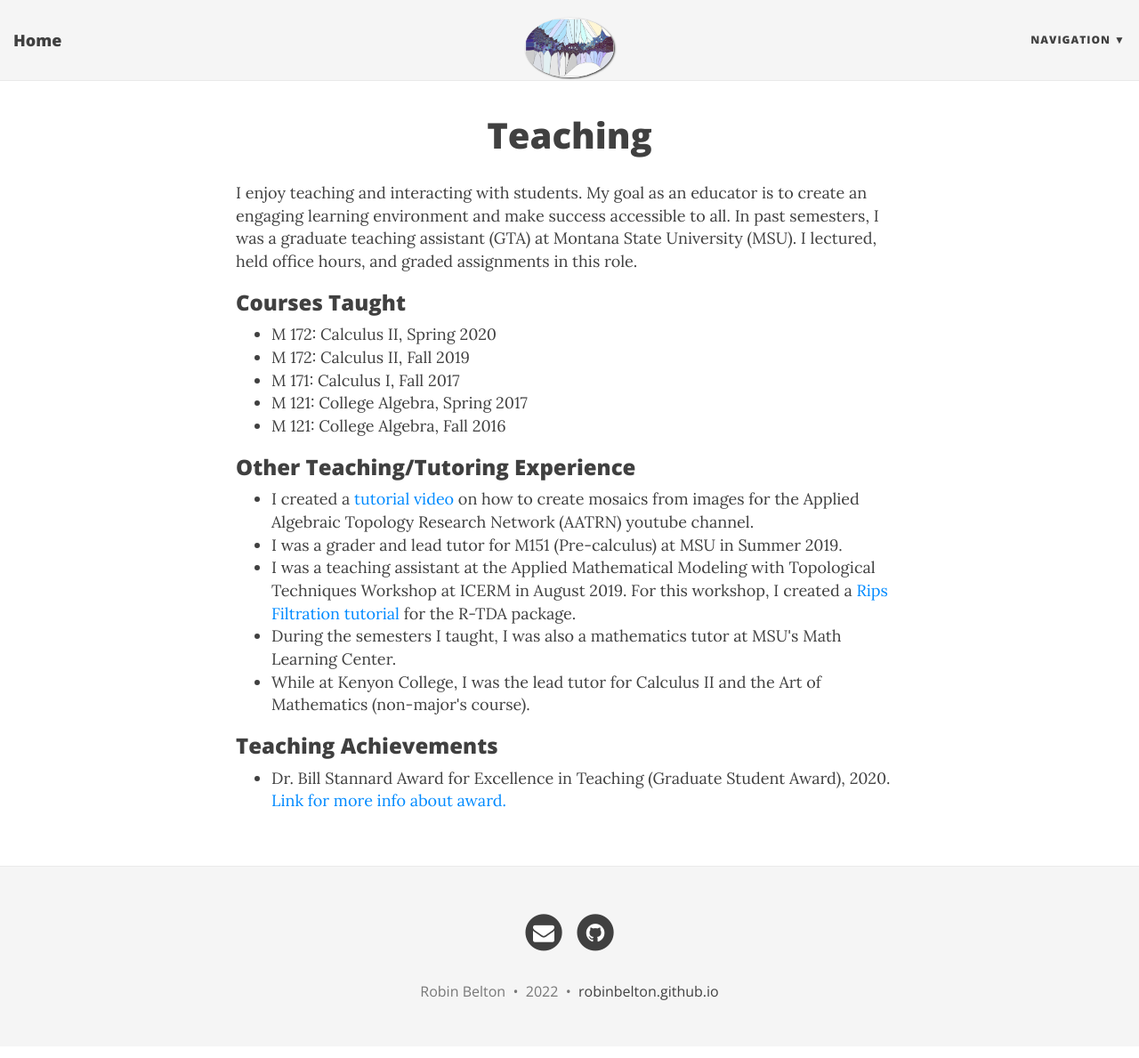
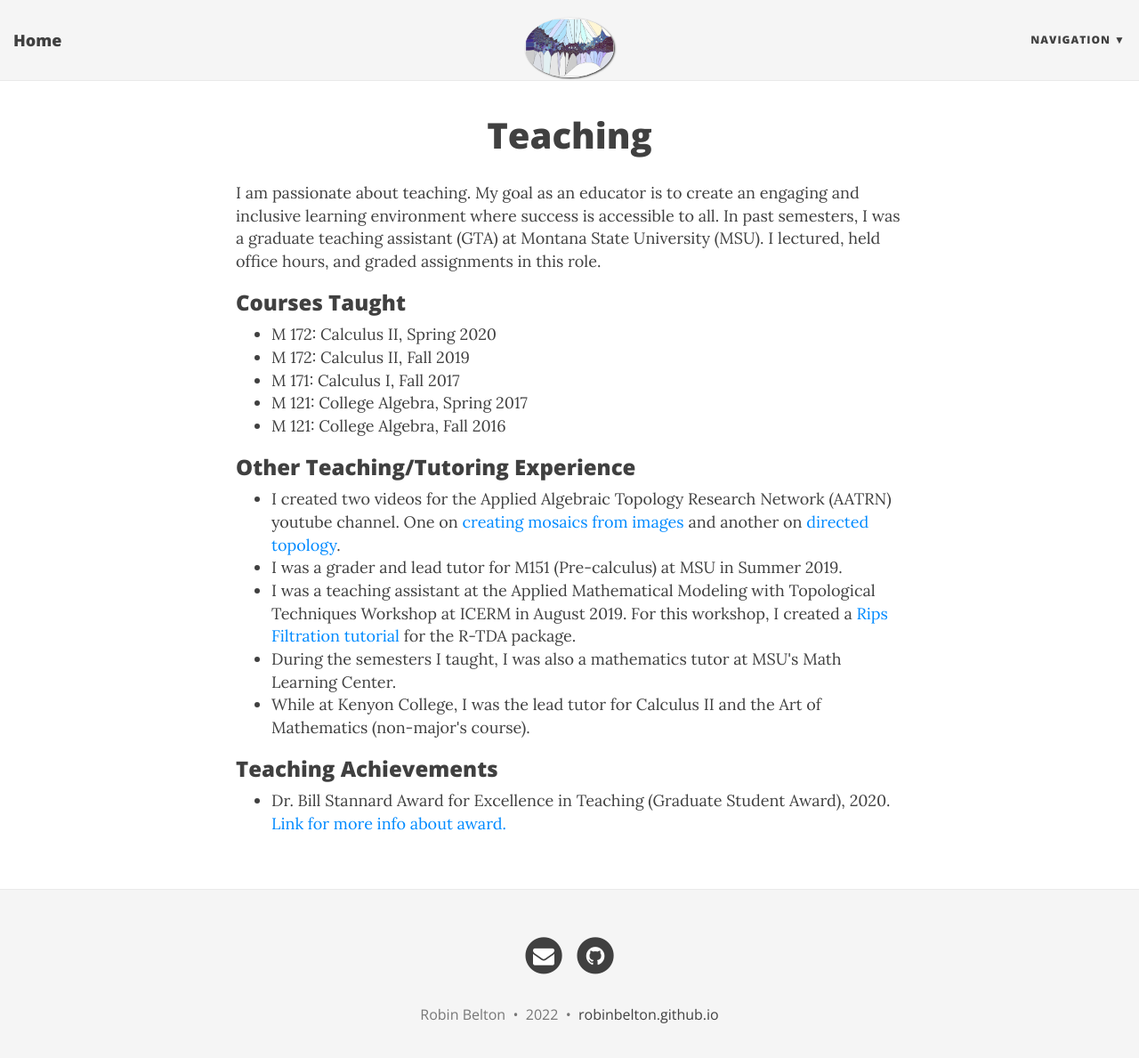
Before and after one commit to robinbelton/robinbelton.github.io, a Jekyll site: the page built from teaching.html, in a window 1280 px wide and 1202 px high. Shown: the top 1189 px of the window at 89% size. Built offline with Jekyll 4.4.1, drawn with Linux system fonts in a browser that asks for light colours; nearby versions of some CDN libraries.

Commit message:
Update teaching

```diff
--- a/teaching.html
+++ b/teaching.html
@@ -5,7 +5,7 @@ subtitle:
 use-site-title: true
 ---
 
-I enjoy teaching and interacting with students. My goal as an educator is to create an engaging learning environment and make success accessible to all. In past semesters, I was a graduate teaching assistant (GTA) at Montana State University (MSU). I lectured, held office hours, and graded assignments in this role.
+I am passionate about teaching. My goal as an educator is to create an engaging and inclusive learning environment where success is accessible to all. In past semesters, I was a graduate teaching assistant (GTA) at Montana State University (MSU). I lectured, held office hours, and graded assignments in this role.
 
 <h3>Courses Taught</h3>
 
@@ -20,7 +20,7 @@ I enjoy teaching and interacting with students. My goal as an educator is to cre
 <h3>Other Teaching/Tutoring Experience</h3>
 
 <ul>
-  <li> I created a <a href="https://www.youtube.com/watch?v=bR8nmASz3W8">tutorial video</a> on how to create mosaics from images for the Applied Algebraic Topology Research Network (AATRN) youtube channel. </li>
+  <li> I created two videos for the Applied Algebraic Topology Research Network (AATRN) youtube channel. One on <a href="https://www.youtube.com/watch?v=bR8nmASz3W8">creating mosaics from images</a> and another on <a href="https://www.youtube.com/watch?v=GOG8DYq-EXY"> directed topology</a>. </li>
   <li> I was a grader and lead tutor for M151 (Pre-calculus) at MSU in Summer 2019. </li>
   <li> I was a teaching assistant at the Applied Mathematical Modeling with Topological Techniques Workshop at ICERM in August 2019. For this workshop, I created a <a href="https://comptag.github.io/rpackage_tutorials/2019/07/tda-rips-tutorial.html">Rips Filtration tutorial</a> for the R-TDA package.</li>
 
```
